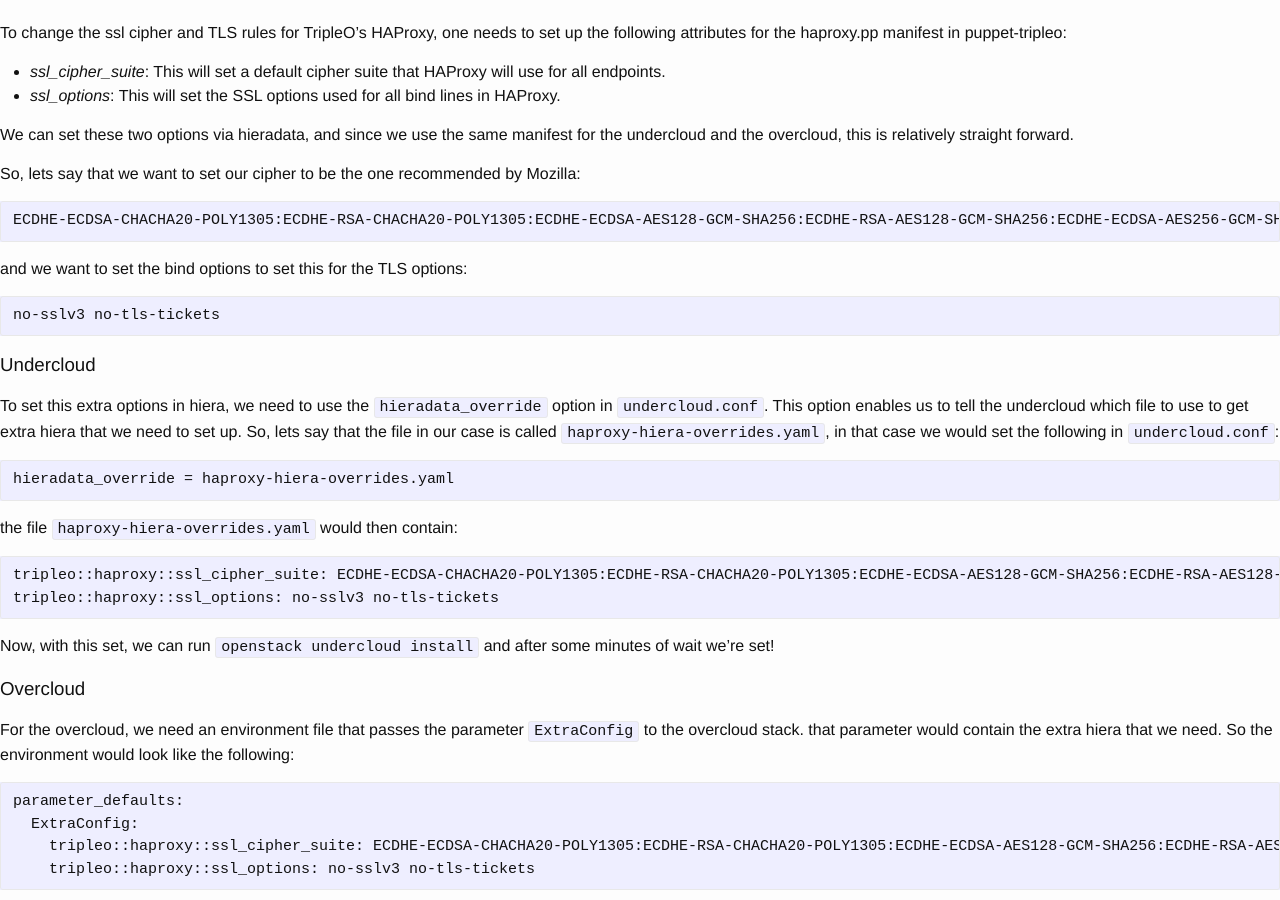
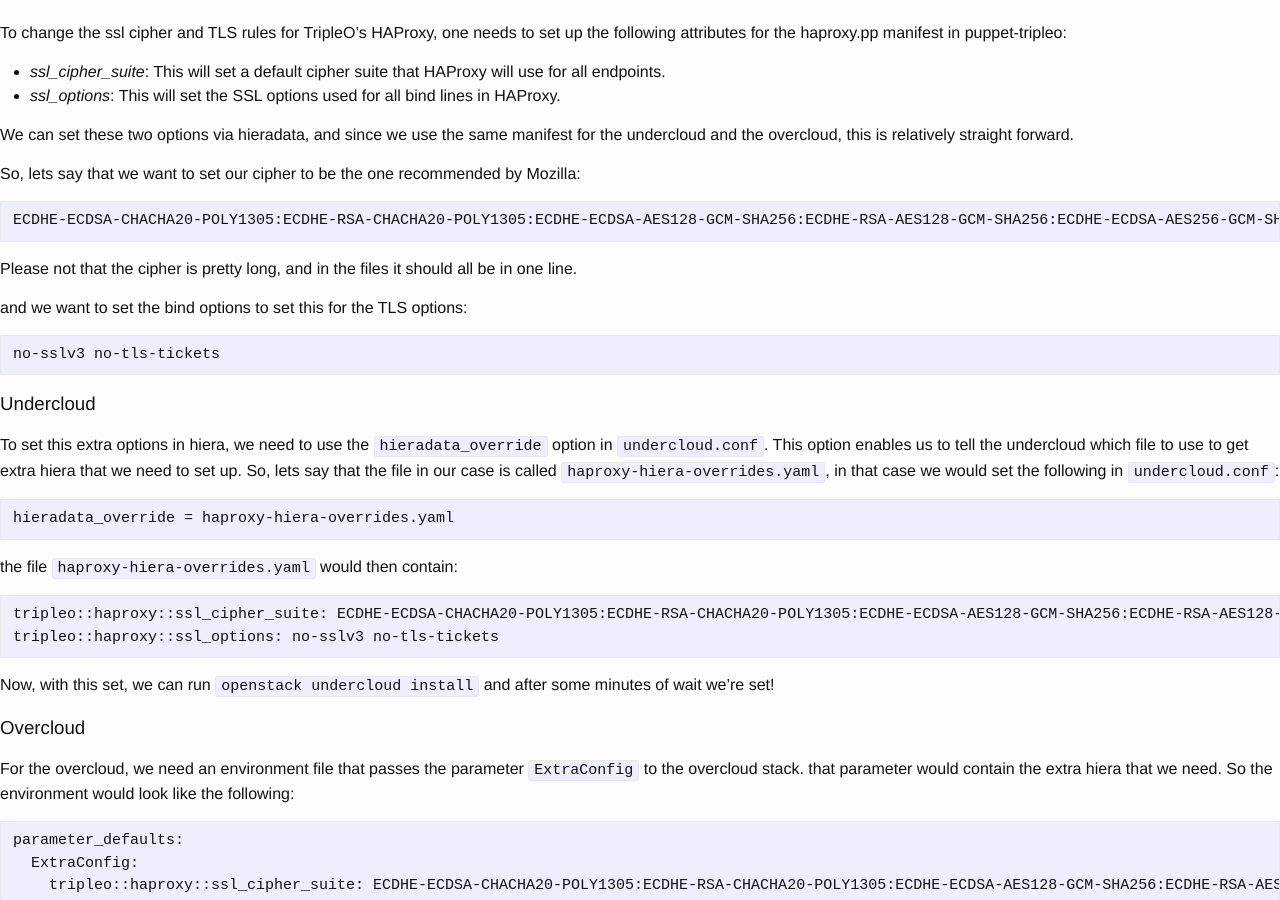
Before and after one commit to JAORMX/JAORMX.github.io, a Jekyll site: the page built from _posts/2016-10-14-changing-the-ssl-cypher-and-rules-for-tripleos-haproxy.markdown, in a window 1280 px wide and 900 px high, scrolled down 942 px. Built offline with Jekyll 4.4.1, drawn with Linux system fonts in a browser that asks for light colours; nearby versions of some CDN libraries.

Commit message:
Add clarification about the cipher

```diff
--- a/_posts/2016-10-14-changing-the-ssl-cypher-and-rules-for-tripleos-haproxy.markdown
+++ b/_posts/2016-10-14-changing-the-ssl-cypher-and-rules-for-tripleos-haproxy.markdown
@@ -20,6 +20,9 @@ So, lets say that we want to set our cipher to be the one recommended by
 Mozilla:
 
     ECDHE-ECDSA-CHACHA20-POLY1305:ECDHE-RSA-CHACHA20-POLY1305:ECDHE-ECDSA-AES128-GCM-SHA256:ECDHE-RSA-AES128-GCM-SHA256:ECDHE-ECDSA-AES256-GCM-SHA384:ECDHE-RSA-AES256-GCM-SHA384:DHE-RSA-AES128-GCM-SHA256:DHE-RSA-AES256-GCM-SHA384:ECDHE-ECDSA-AES128-SHA256:ECDHE-RSA-AES128-SHA256:ECDHE-ECDSA-AES128-SHA:ECDHE-RSA-AES256-SHA384:ECDHE-RSA-AES128-SHA:ECDHE-ECDSA-AES256-SHA384:ECDHE-ECDSA-AES256-SHA:ECDHE-RSA-AES256-SHA:DHE-RSA-AES128-SHA256:DHE-RSA-AES128-SHA:DHE-RSA-AES256-SHA256:DHE-RSA-AES256-SHA:ECDHE-ECDSA-DES-CBC3-SHA:ECDHE-RSA-DES-CBC3-SHA:EDH-RSA-DES-CBC3-SHA:AES128-GCM-SHA256:AES256-GCM-SHA384:AES128-SHA256:AES256-SHA256:AES128-SHA:AES256-SHA:DES-CBC3-SHA:!DSS
+
+Please not that the cipher is pretty long, and in the files it should all be in
+one line.
 
 and we want to set the bind options to set this for the TLS options:
 
```
